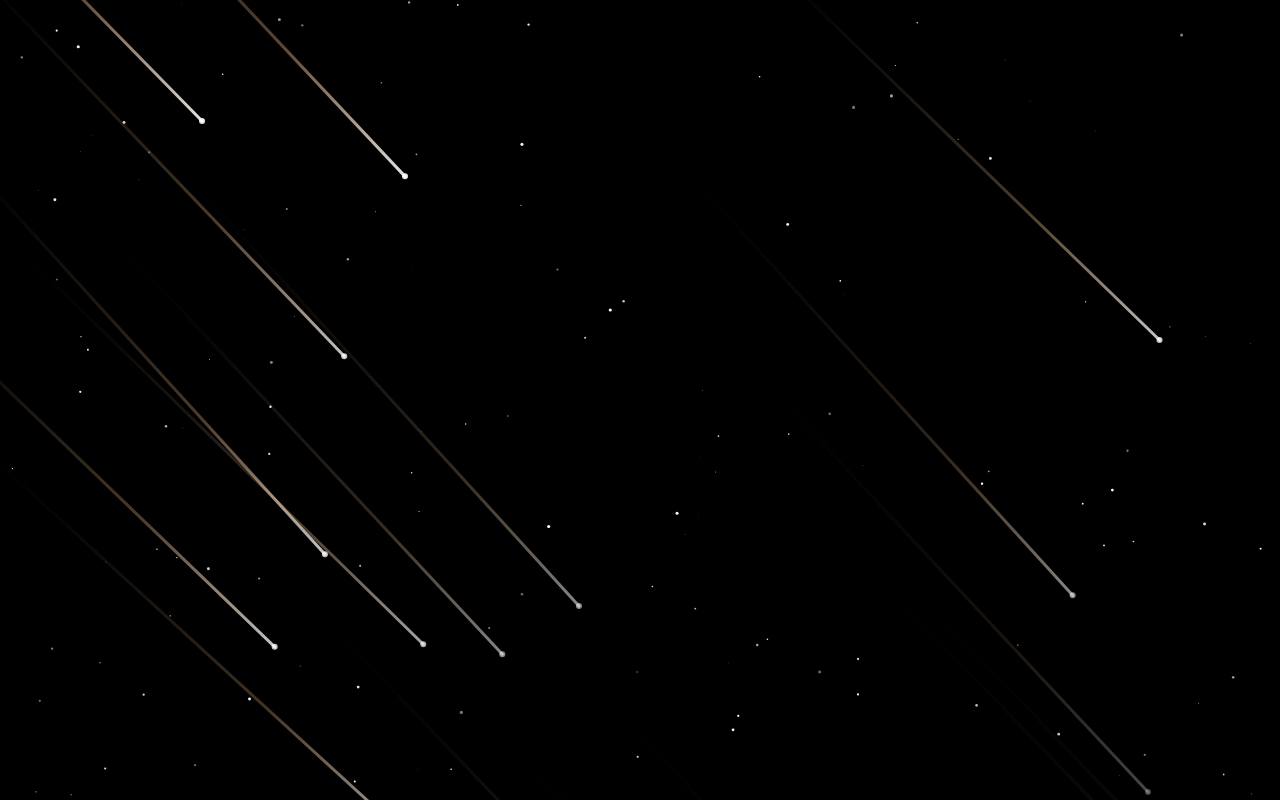
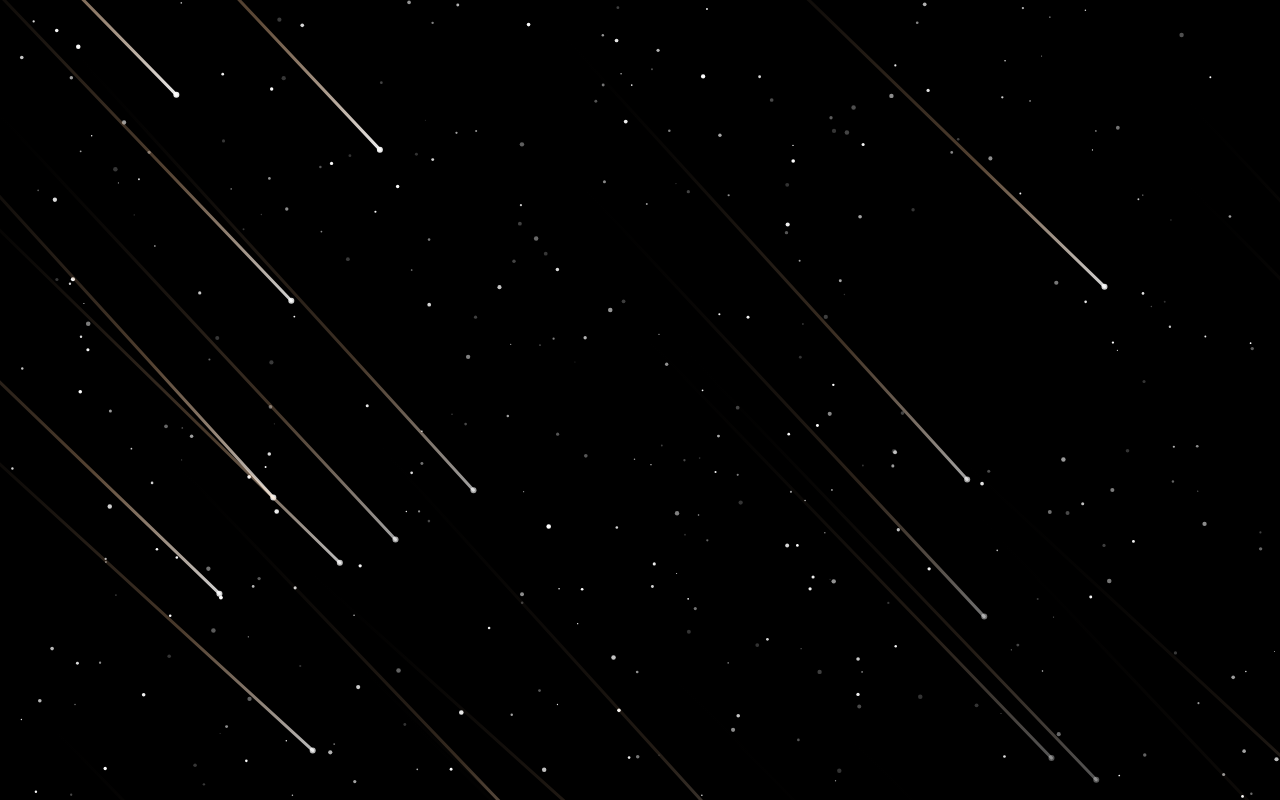
Before and after one commit to Mikeallwastaken/BoredFinale, a plain HTML site: page index.html in a window 1280 px wide. Drawn offline with Linux system fonts and the light colour scheme.

Commit message:
Update index.html

```diff
--- a/index.html
+++ b/index.html
@@ -3,14 +3,14 @@
 <head>
 <meta charset="utf-8" />
 <meta name="viewport" content="width=device-width,initial-scale=1" />
-<title>Shooting Star Background</title>
+<title>Dense Shooting Star Background</title>
 <style>
   html, body {
     margin: 0;
     padding: 0;
     height: 100%;
     overflow: hidden;
-    background: black; /* pure black background */
+    background: black;
   }
 
   canvas {
@@ -20,7 +20,6 @@
     width: 100%;
     height: 100%;
     display: block;
-    z-index: 0;
   }
 </style>
 </head>
@@ -36,13 +35,13 @@
   let shoots = [];
 
   // SETTINGS
-  const STAR_COUNT = 150;        // number of small background stars
-  const SHOOT_FREQ = 0.2;        // lower = more frequent (seconds)
-  const SHOOT_SPEED = 900;       // slower = lasts longer
-  const SHOOT_LENGTH = 600;      // length of the tail
-  const STAR_MAX_RADIUS = 1.6;
+  const STAR_COUNT = 350;        // increased number of stars
+  const SHOOT_FREQ = 0.2;
+  const SHOOT_SPEED = 700;       // slower shooting stars
+  const SHOOT_LENGTH = 600;
+  const STAR_MAX_RADIUS = 1.8;
   const TWINKLE = 0.02;
-  const ANGLE_VARIATION = 3 * (Math.PI / 180); // ±3 degrees
+  const ANGLE_VARIATION = 3 * (Math.PI / 180);
 
   function resize() {
     DPR = window.devicePixelRatio || 1;
@@ -60,7 +59,7 @@
       stars.push({
         x: Math.random() * W,
         y: Math.random() * H,
-        r: Math.random() * STAR_MAX_RADIUS,
+        r: 0.5 + Math.random() * STAR_MAX_RADIUS,
         alpha: Math.random(),
         tw: Math.random() * Math.PI * 2,
         twSpeed: (Math.random() * 0.6 - 0.3) * TWINKLE
@@ -69,7 +68,8 @@
   }
 
   function drawStar(s) {
-    const a = 0.7 + 0.3 * Math.sin(s.tw);
+    s.tw += s.twSpeed;
+    const a = 0.6 + 0.4 * Math.sin(s.tw); // more variation in brightness
     ctx.beginPath();
     ctx.fillStyle = `rgba(255,255,255,${a})`;
     ctx.arc(s.x, s.y, s.r, 0, Math.PI * 2);
@@ -77,7 +77,6 @@
   }
 
   function spawnShootingStar() {
-    // 50% chance to spawn from top or left
     const fromTop = Math.random() < 0.5;
     let x, y;
 
@@ -89,14 +88,13 @@
       y = Math.random() * H;
     }
 
-    // Base angle is 45° downward-right, with ±3° variation
     const baseAngle = Math.PI / 4;
     const variation = (Math.random() * 2 - 1) * ANGLE_VARIATION;
     const angle = baseAngle + variation;
 
     const vx = Math.cos(angle) * SHOOT_SPEED;
     const vy = Math.sin(angle) * SHOOT_SPEED;
-    const lifetime = (SHOOT_LENGTH / SHOOT_SPEED) * 2500; // lasts longer
+    const lifetime = (SHOOT_LENGTH / SHOOT_SPEED) * 2500;
 
     shoots.push({
       x, y, vx, vy, length: SHOOT_LENGTH,
@@ -129,7 +127,6 @@
     ctx.lineTo(tailX, tailY);
     ctx.stroke();
 
-    // bright head
     ctx.beginPath();
     ctx.fillStyle = `rgba(255,255,255,${1 - t})`;
     ctx.arc(px, py, 3, 0, Math.PI * 2);
@@ -149,20 +146,19 @@
     ctx.fillStyle = 'black';
     ctx.fillRect(0, 0, W, H);
 
-    // Draw stars
+    // Draw more stars
     for (let s of stars) {
       s.tw += s.twSpeed * (delta / 16);
       drawStar(s);
     }
 
-    // More frequent & multiple shooting stars at once
+    // Shooting stars
     if (shootTimer > (SHOOT_FREQ * 1000)) {
       shootTimer = 0;
-      const bursts = 2 + Math.floor(Math.random() * 3); // spawn 2–4 at once
+      const bursts = 2 + Math.floor(Math.random() * 3);
       for (let i = 0; i < bursts; i++) spawnShootingStar();
     }
 
-    // Draw & clean up shooting stars
     for (let i = shoots.length - 1; i >= 0; i--) {
       if (!drawShooting(shoots[i])) shoots.splice(i, 1);
     }
```
